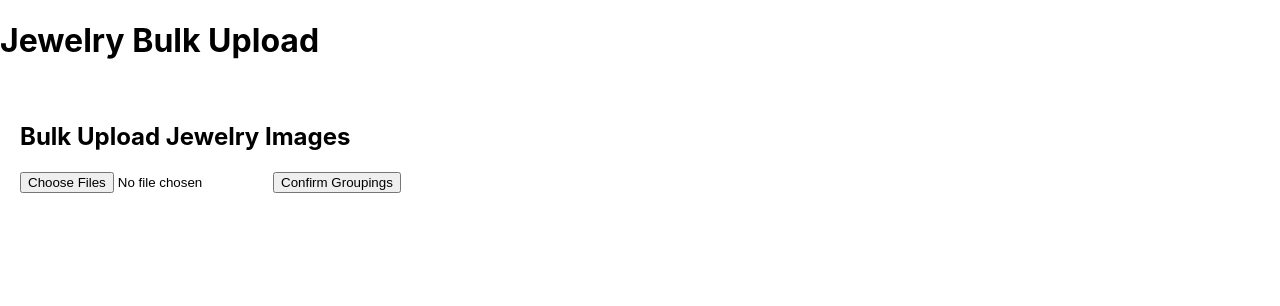
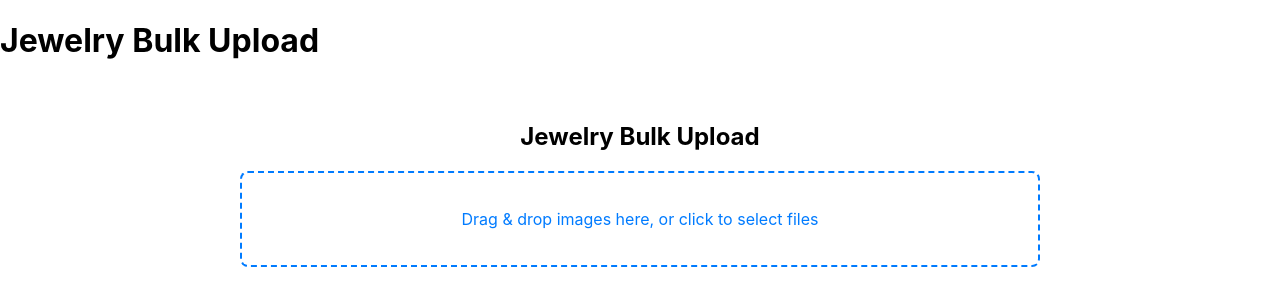
Before and after one commit to ljoks/jewelry-uploader, a React (Create React App) app: page / in a window 1280 px wide. Shown: the top 306 px of the page. Built offline with nearby package versions, Linux system fonts and the light colour scheme.

Commit message:
updates UX to include drag and drop to move images between groups

```diff
--- a/package.json
+++ b/package.json
@@ -3,7 +3,10 @@
   "version": "0.1.0",
   "private": true,
   "dependencies": {
+    "@emotion/react": "^11.14.0",
+    "@emotion/styled": "^11.14.0",
     "@hello-pangea/dnd": "^18.0.1",
+    "@mui/material": "^6.4.5",
     "@testing-library/dom": "^10.4.0",
     "@testing-library/jest-dom": "^6.6.3",
     "@testing-library/react": "^16.2.0",
--- /dev/null
+++ b/src/ImageUploader.css
@@ -0,0 +1,61 @@
+/* ImageUploader.css */
+
+.container {
+    padding: 20px;
+    max-width: 800px;
+    margin: 0 auto;
+  }
+
+  .header {
+    text-align: center;
+    margin-bottom: 20px;
+  }
+
+  .upload-area {
+    border: 2px dashed #007BFF;
+    border-radius: 8px;
+    padding: 20px;
+    text-align: center;
+    color: #007BFF;
+    margin-bottom: 20px;
+    cursor: pointer;
+    transition: background-color 0.2s ease;
+  }
+
+  .upload-area:hover {
+    background-color: #f0f8ff;
+  }
+
+  .group-container {
+    margin-bottom: 20px;
+    border: 1px solid #ddd;
+    border-radius: 8px;
+    padding: 10px;
+    background: #fafafa;
+  }
+
+  .group-header {
+    font-weight: bold;
+    margin-bottom: 10px;
+  }
+
+  .thumbnail {
+    position: relative;
+    margin: 5px;
+  }
+
+  .thumbnail img {
+    width: 100px;
+    height: 100px;
+    object-fit: cover;
+    border-radius: 4px;
+  }
+
+  .progress-bar {
+    position: absolute;
+    bottom: 0;
+    left: 0;
+    height: 5px;
+    background: #28a745;
+    border-radius: 0 0 4px 4px;
+  }
--- a/src/ImageUploader.js
+++ b/src/ImageUploader.js
@@ -1,33 +1,40 @@
-import React, { useState } from 'react';
+import React, { useState, useCallback } from 'react';
+import { useDropzone } from 'react-dropzone';
 import exifr from 'exifr';
+import { DragDropContext, Droppable, Draggable } from '@hello-pangea/dnd';
+import './ImageUploader.css';
 
 const ImageUploader = () => {
-  const [images, setImages] = useState([]);
+  const [files, setFiles] = useState([]);
+  // Each group is an array of image objects.
   const [groups, setGroups] = useState([]);
+  const [uploadProgress, setUploadProgress] = useState({});
 
-  // Handle file upload and extract EXIF metadata to get capture time
-  const handleFileChange = async (e) => {
-    const files = Array.from(e.target.files);
-    const imagesWithData = await Promise.all(files.map(async file => {
-      // Create a URL for previewing the image
+  // onDrop handler for react-dropzone
+  const onDrop = useCallback(async (acceptedFiles) => {
+    const processedFiles = await Promise.all(acceptedFiles.map(async (file) => {
       const url = URL.createObjectURL(file);
-      // Try to extract the original date/time from EXIF data
+      let dateTime;
+      try {
         const exifData = await exifr.parse(file);
-      // Fallback to file lastModified if no EXIF data is found
-      const dateTime = exifData && (exifData.DateTimeOriginal || exifData.CreateDate)
+        dateTime = exifData && (exifData.DateTimeOriginal || exifData.CreateDate)
           ? new Date(exifData.DateTimeOriginal || exifData.CreateDate)
           : new Date(file.lastModified);
-      return { file, url, dateTime };
+      } catch (err) {
+        dateTime = new Date(file.lastModified);
+      }
+      return { file, url, dateTime, id: `${file.name}-${file.lastModified}-${Math.random()}` };
     }));
 
-    // Sort images by timestamp
-    imagesWithData.sort((a, b) => a.dateTime - b.dateTime);
+    // Update files state
+    setFiles(prev => [...prev, ...processedFiles]);
 
-    // Group images that were captured within 5 minutes (300000 ms) of each other
-    const threshold = 300000; // 5 minutes in milliseconds
+    // Auto-grouping based on timestamp
+    const allFiles = [...files, ...processedFiles].sort((a, b) => a.dateTime - b.dateTime);
+    const threshold = 300000; // 5 minutes
+    const newGroups = [];
     let currentGroup = [];
-    const groupsResult = [];
-    imagesWithData.forEach(img => {
+    allFiles.forEach((img) => {
       if (currentGroup.length === 0) {
         currentGroup.push(img);
       } else {
@@ -35,35 +42,72 @@ const ImageUploader = () => {
         if (img.dateTime - lastImg.dateTime <= threshold) {
           currentGroup.push(img);
         } else {
-          groupsResult.push(currentGroup);
+          newGroups.push(currentGroup);
           currentGroup = [img];
         }
       }
     });
     if (currentGroup.length > 0) {
-      groupsResult.push(currentGroup);
+      newGroups.push(currentGroup);
     }
+    setGroups(newGroups);
+  }, [files]);
 
-    setImages(imagesWithData);
-    setGroups(groupsResult);
+  const { getRootProps, getInputProps, isDragActive } = useDropzone({
+    onDrop,
+    accept: 'image/*',
+    multiple: true
+  });
+
+  // onDragEnd handles moving images between groups.
+  const onDragEnd = (result) => {
+    const { source, destination } = result;
+    // If dropped outside a droppable area, do nothing.
+    if (!destination) return;
+
+    // Create a deep copy of groups for manipulation.
+    const updatedGroups = groups.map(group => Array.from(group));
+
+    // Remove the item from its source group.
+    const [movedItem] = updatedGroups[source.droppableId].splice(source.index, 1);
+
+    // Insert the item into the destination group.
+    updatedGroups[destination.droppableId].splice(destination.index, 0, movedItem);
+
+    // Remove any group that has become empty.
+    const cleanedGroups = updatedGroups.filter(group => group.length > 0);
+
+    setGroups(cleanedGroups);
   };
 
-  // Allow user to move an image from one group to another
-  const handleGroupChange = (sourceGroupIndex, targetGroupIndex, imgIndex) => {
-    const updatedGroups = groups.map((group, idx) => [...group]);
-    const [movedImage] = updatedGroups[sourceGroupIndex].splice(imgIndex, 1);
-    // If targetGroupIndex equals the current number of groups, create a new group
-    if (targetGroupIndex === updatedGroups.length) {
-      updatedGroups.push([movedImage]);
-    } else {
-      updatedGroups[targetGroupIndex].push(movedImage);
+  // Dummy upload simulation to illustrate progress indicator.
+  const simulateUpload = (fileId) => {
+    let progress = 0;
+    const interval = setInterval(() => {
+      progress += 10;
+      setUploadProgress(prev => ({ ...prev, [fileId]: progress }));
+      if (progress >= 100) {
+        clearInterval(interval);
       }
-    setGroups(updatedGroups);
+    }, 100);
   };
 
+  // Simulate upload for each new file.
+  files.forEach(fileObj => {
+    if (!uploadProgress[fileObj.id]) {
+      simulateUpload(fileObj.id);
+    }
+  });
+
+  // Handler for adding a new empty group.
+  const addNewGroup = () => {
+    setGroups(prev => [...prev, []]);
+  };
+
+  // Handler for confirming groupings and sending to n8n (placeholder).
   const handleConfirm = async () => {
-    // Prepare data: groups is an array of arrays of images (or at least the necessary details)
-    const payload = { groups };
+    // Prepare payload for n8n: convert groups into a simple JSON format.
+    const payload = { groups: groups.map(group => group.map(img => ({ url: img.url, dateTime: img.dateTime }))) };
 
     try {
       const response = await fetch('http://localhost:5678/webhook-test/confirm-groupings', {
@@ -75,7 +119,7 @@ const ImageUploader = () => {
       if (response.ok) {
         alert('Groupings confirmed and sent for processing!');
       } else {
-        alert('There was an error submitting your groupings.');
+        alert('Error submitting your groupings.');
       }
     } catch (error) {
       console.error('Error:', error);
@@ -83,82 +127,65 @@ const ImageUploader = () => {
     }
   };
 
-
   return (
-    <div style={{ padding: '20px' }}>
-      <h2>Bulk Upload Jewelry Images</h2>
-      <input type="file" accept="image/*" multiple onChange={handleFileChange} />
+    <div className="container">
+      <div className="header">
+        <h2>Jewelry Bulk Upload</h2>
+      </div>
+      <div {...getRootProps({ className: 'upload-area' })}>
+        <input {...getInputProps()} />
+        {isDragActive ? (
+          <p>Drop the images here ...</p>
+        ) : (
+          <p>Drag & drop images here, or click to select files</p>
+        )}
+      </div>
 
       {groups.length > 0 && (
         <>
-          <h3>Suggested Groupings (Based on Timestamps)</h3>
-          {groups.map((group, gIndex) => (
+          <h3>Image Groups (Based on Timestamps)</h3>
+          <DragDropContext onDragEnd={onDragEnd}>
+            {groups.map((group, groupIndex) => (
+              <Droppable droppableId={`${groupIndex}`} key={groupIndex}>
+                {(provided) => (
                   <div
-              key={gIndex}
-              style={{
-                border: '1px solid #ccc',
-                margin: '10px 0',
-                padding: '10px',
-                borderRadius: '4px'
-              }}
+                    className="group-container"
+                    ref={provided.innerRef}
+                    {...provided.droppableProps}
                   >
-              <h4>Group {gIndex + 1}</h4>
+                    <div className="group-header">Group {groupIndex + 1}</div>
                     <div style={{ display: 'flex', flexWrap: 'wrap' }}>
-                {group.map((img, iIndex) => (
+                      {group.map((img, index) => (
+                        <Draggable key={img.id} draggableId={img.id} index={index}>
+                          {(provided) => (
                             <div
-                    key={iIndex}
-                    style={{
-                      margin: '5px',
-                      textAlign: 'center',
-                      width: '120px'
-                    }}
+                              className="thumbnail"
+                              ref={provided.innerRef}
+                              {...provided.draggableProps}
+                              {...provided.dragHandleProps}
                             >
-                    <img
-                      src={img.url}
-                      alt={`Uploaded ${iIndex}`}
-                      style={{
-                        width: '100px',
-                        height: '100px',
-                        objectFit: 'cover',
-                        borderRadius: '4px'
-                      }}
+                              <img src={img.url} alt={`Uploaded ${index}`} />
+                              {uploadProgress[img.id] && (
+                                <div
+                                  className="progress-bar"
+                                  style={{ width: `${uploadProgress[img.id]}%` }}
                                 />
-                    <p style={{ fontSize: '0.75rem' }}>
-                      {img.dateTime.toLocaleTimeString()}
-                    </p>
-                    <div>
-                      <label htmlFor={`group-select-${gIndex}-${iIndex}`}>
-                        Move to:
-                      </label>
-                      <select
-                        id={`group-select-${gIndex}-${iIndex}`}
-                        onChange={(e) =>
-                          handleGroupChange(
-                            gIndex,
-                            parseInt(e.target.value),
-                            iIndex
-                          )
-                        }
-                        defaultValue={gIndex}
-                      >
-                        {groups.map((_, idx) => (
-                          <option key={idx} value={idx}>
-                            Group {idx + 1}
-                          </option>
+                              )}
+                            </div>
+                          )}
+                        </Draggable>
                       ))}
-                        <option value={groups.length}>New Group</option>
-                      </select>
+                      {provided.placeholder}
                     </div>
                   </div>
+                )}
+              </Droppable>
             ))}
-              </div>
-            </div>
-          ))}
+          </DragDropContext>
+          <button onClick={addNewGroup}>Add New Group</button>
+          <button onClick={handleConfirm} style={{ marginLeft: '10px' }}>Confirm Groupings</button>
         </>
       )}
-
-      <button onClick={handleConfirm}>Confirm Groupings</button>
-
     </div>
   );
 };
```
Also changed, not shown: 2 other files (tests, documents, lock files or other folders). Lines whose indentation alone changed are shown as unchanged.
